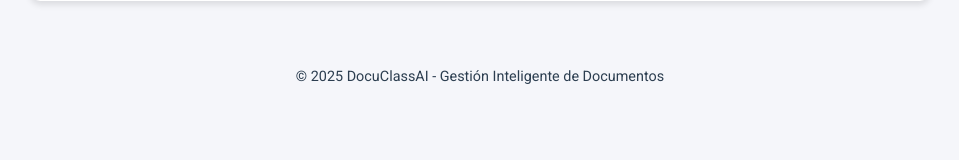
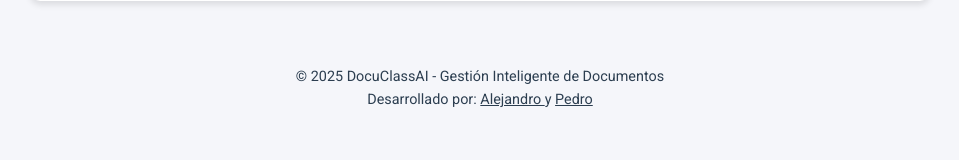
Before and after one commit to Alejosor/DocuClassAI, a Flask app: template app/templates/result.html in a window 1280 px wide. Shown: the part 643-803 px from the top of the page, without its empty margins (160-1119 px from the left). Before the commit the page ends 727 px from the top, so only its background shows below. Run offline with Flask 3, Linux system fonts and the light colour scheme; the template is opened without the code that fills it, so the values that code supplies are empty.

Commit message:
footer arreglado

```diff
--- a/app/templates/result.html
+++ b/app/templates/result.html
@@ -37,6 +37,15 @@
 
         <footer>
             <p>© 2025 DocuClassAI - Gestión Inteligente de Documentos</p>
+            <p>Desarrollado por: <a href="" target="_blank">
+                <a href="https://github.com/Alejosor" target="_blank" class="ref-git">
+                  Alejandro
+                </a>
+                <a>y</a>
+                <a href="https://github.com/PetusoTwo" target="_blank" class="ref-git">
+                    Pedro
+                </a>
+                </a></p>
         </footer>
     </div>
 </body>
```
